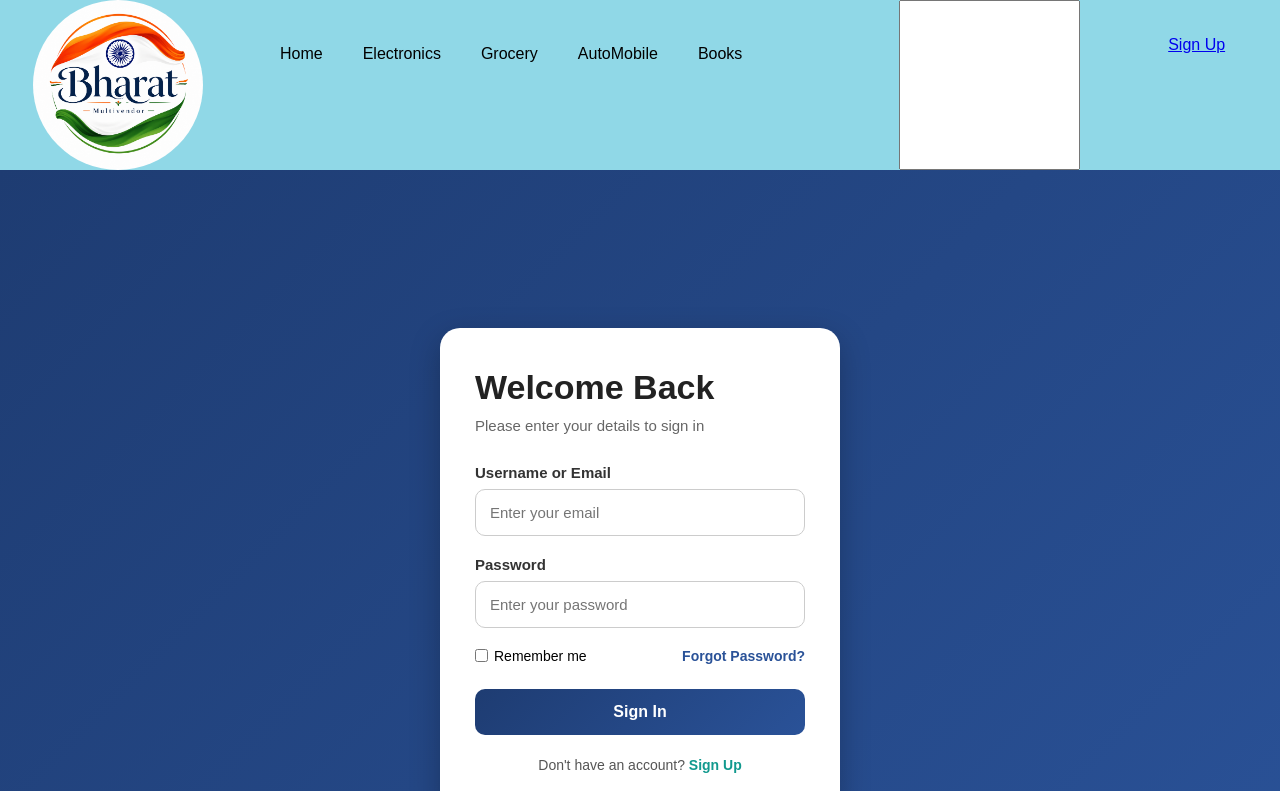
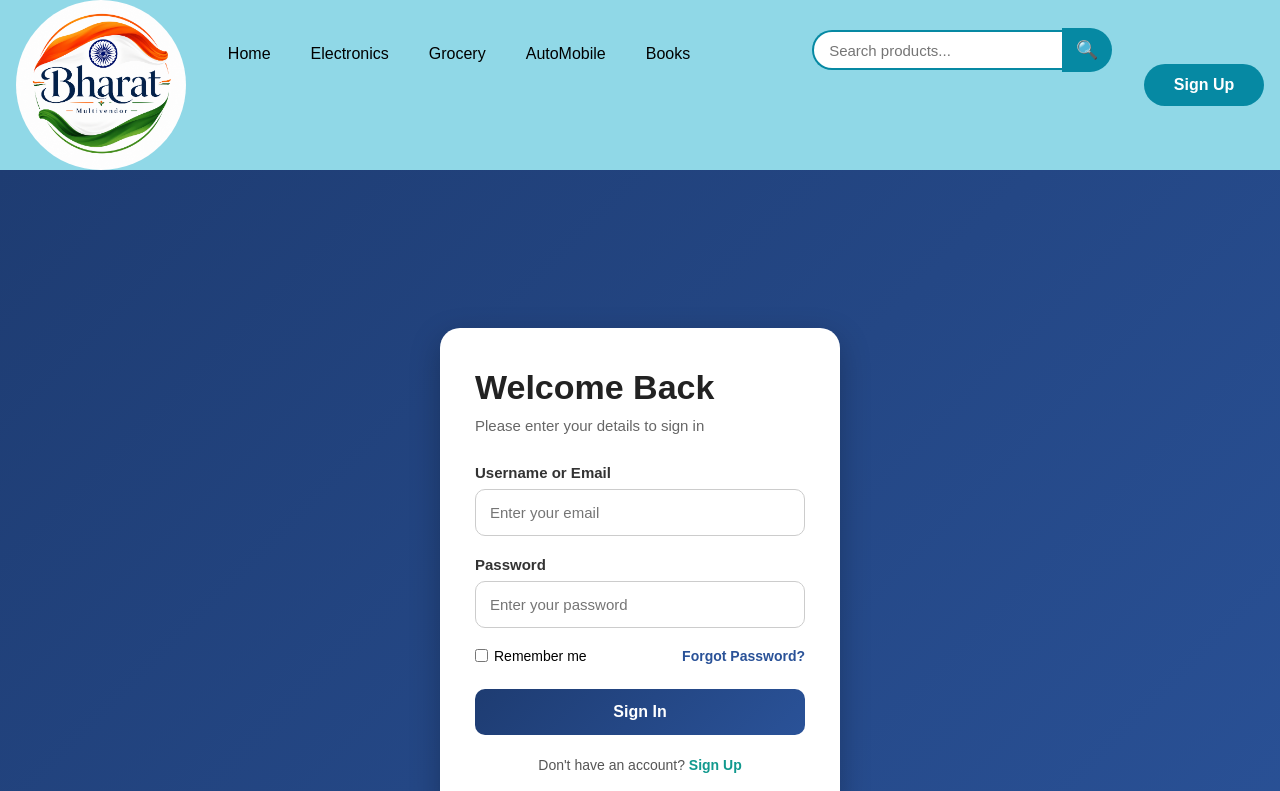
Before and after one commit to Neelpakhii/bharat_multivendor, a React (Vite) app: page /Signin in a window 1280 px wide. Shown: the top 791 px of the page. Built offline with nearby package versions, Linux system fonts and the light colour scheme.

Commit message:
fix search box and sign up

```diff
--- a/src/assets/Nav.jsx
+++ b/src/assets/Nav.jsx
@@ -61,9 +61,17 @@ const Nav = ()=>{
                         </li>
                 </ul>
             </div>
-            <input type="search" name="" id="" />
-            <Link to='/Register' id="sign">
-                <form action="" method="get"id="signup">Sign Up</form>
+            <div id="search-box">
+                <input
+                    type="search"
+                    placeholder="Search products..."
+                    id="search"
+                />
+                <button id="search-btn">🔍</button>
+            </div>
+
+            <Link to="/Register" id="sign">
+                <button id="signup">Sign Up</button>
             </Link>
         </div>
 
--- a/src/assets/nav.css
+++ b/src/assets/nav.css
@@ -32,18 +32,70 @@ ul{
 }
 
 
-#signup{
-    width: 100px;
-    height: 30px;
+/* Search Box */
+#search-box{
     display: flex;
-    justify-content: center;
+    align-items: center;
+    margin-top: 30px;
+    height: 40px;
+}
+
+#search{
+    width: 250px;
+    height: 40px;
+    border: 2px solid #0689a3;
+    border-right: none;
+    padding: 0 15px;
+    border-radius: 25px 0 0 25px;
+    outline: none;
+    font-size: 15px;
+}
+
+#search:focus{
+    box-shadow: 0 0 5px rgba(6,137,163,0.5);
+}
+
+#search-btn{
+    height: 44px;
+    width: 50px;
+    border: none;
+    background-color: #0689a3;
+    color: white;
+    cursor: pointer;
+    border-radius: 0 25px 25px 0;
+    font-size: 18px;
+    transition: 0.3s;
+}
+
+#search-btn:hover{
+    background-color: #046d82;
+}
+
+/* Sign Up Button */
+#sign{
+    text-decoration: none;
+    margin-top: 0px;
+    display: flex;
     align-items: center;
 }
-#sign{
-    margin-top: 30px;
-    display: flex;
-    height: 40px;
-    justify-content: flex-end;
+
+#signup{
+    width: 120px;
+    height: 42px;
+    border: none;
+    border-radius: 25px;
+    background-color: #0689a3;
+    color: white;
+    font-size: 16px;
+    font-weight: bold;
+    cursor: pointer;
+    transition: all 0.3s ease;
+}
+
+#signup:hover{
+    background-color: #045f72;
+    transform: translateY(-2px);
+    box-shadow: 0 4px 10px rgba(0,0,0,0.2);
 }
 
 #com ul {
```
